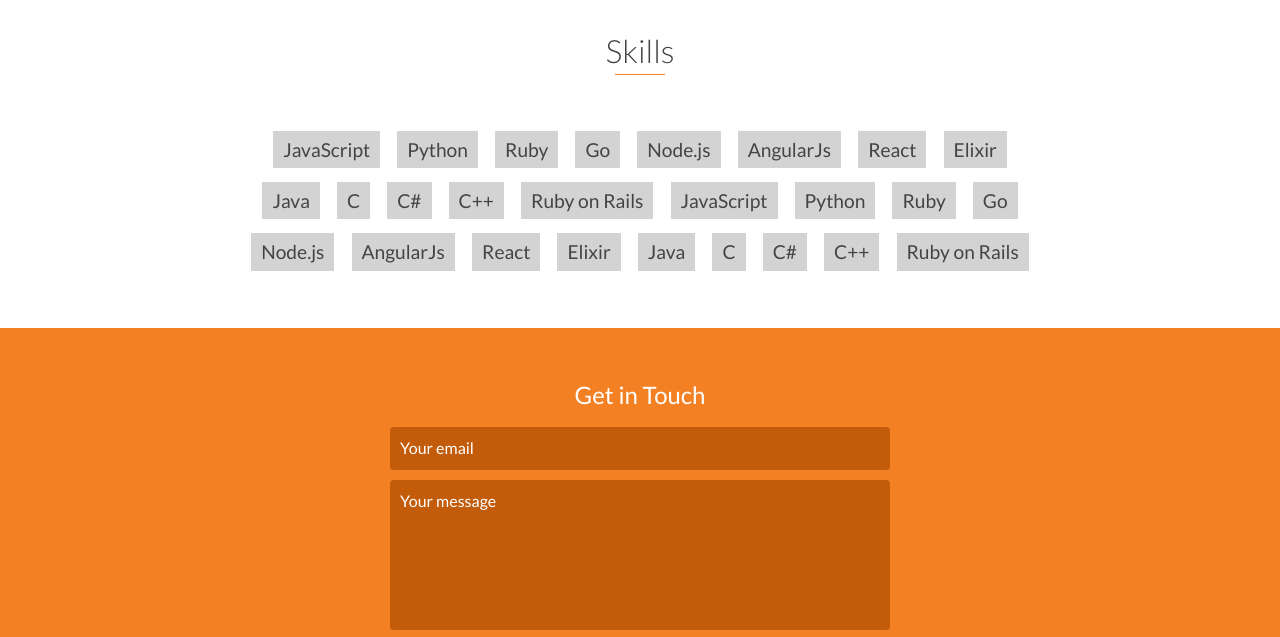
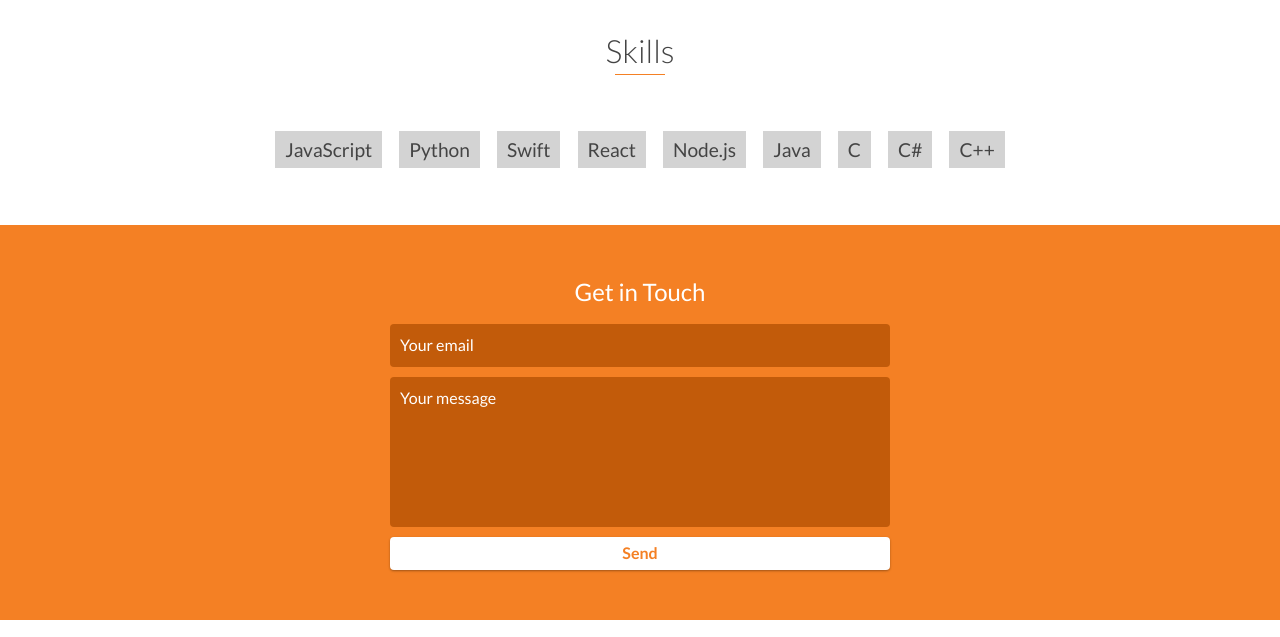
Before and after one commit to EliBen8/EliBen8.github.io, a website: page index.html in a window 1280 px wide. Shown: the part 3340-3977 px from the top of the page. Drawn offline with nearby package versions, Linux system fonts and the light colour scheme.

Commit message:
Updated skills

```diff
--- a/index.html
+++ b/index.html
@@ -184,30 +184,13 @@
         <ul>
             <li>JavaScript</li>
             <li>Python</li>
-            <li>Ruby</li>
-            <li>Go</li>
+            <li>Swift</li>
+            <li>React</li>
             <li>Node.js</li>
-            <li>AngularJs</li>
-            <li>React</li>
-            <li>Elixir</li>
             <li>Java</li>
             <li>C</li>
             <li>C#</li>
             <li>C++</li>
-            <li>Ruby on Rails</li>
-            <li>JavaScript</li>
-            <li>Python</li>
-            <li>Ruby</li>
-            <li>Go</li>
-            <li>Node.js</li>
-            <li>AngularJs</li>
-            <li>React</li>
-            <li>Elixir</li>
-            <li>Java</li>
-            <li>C</li>
-            <li>C#</li>
-            <li>C++</li>
-            <li>Ruby on Rails</li>
         </ul>
     </div>
     <!-- End #skills -->
```
